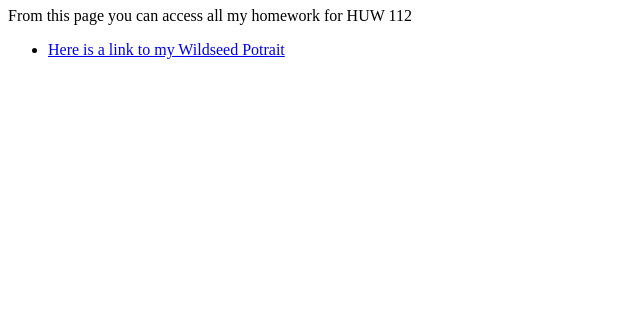
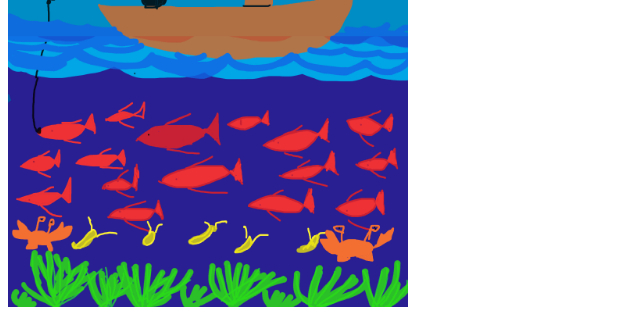
Before and after one commit to KerlinChen/KerlinChen.github.io, a plain HTML site: page index.html in a window 1280 px wide. Shown: the part 143-469 px from the top of the page, without its empty margins (0-640 px from the left). Drawn offline with Linux system fonts and the light colour scheme.

Commit message:
Update index.html

```diff
--- a/index.html
+++ b/index.html
@@ -2,7 +2,7 @@
 <html>
   <p>This is my first webpage</p>
   <body>
-  <img src="virtual landscape.jpg"height="400">
+  <img src="Virtual Landscape Kerlin.jpg"height="400">
   <h1>This my Intro to New Media page.</h1>
     <p>From this page you can access all my homework for HUW 112</p>
     <ul>
```
